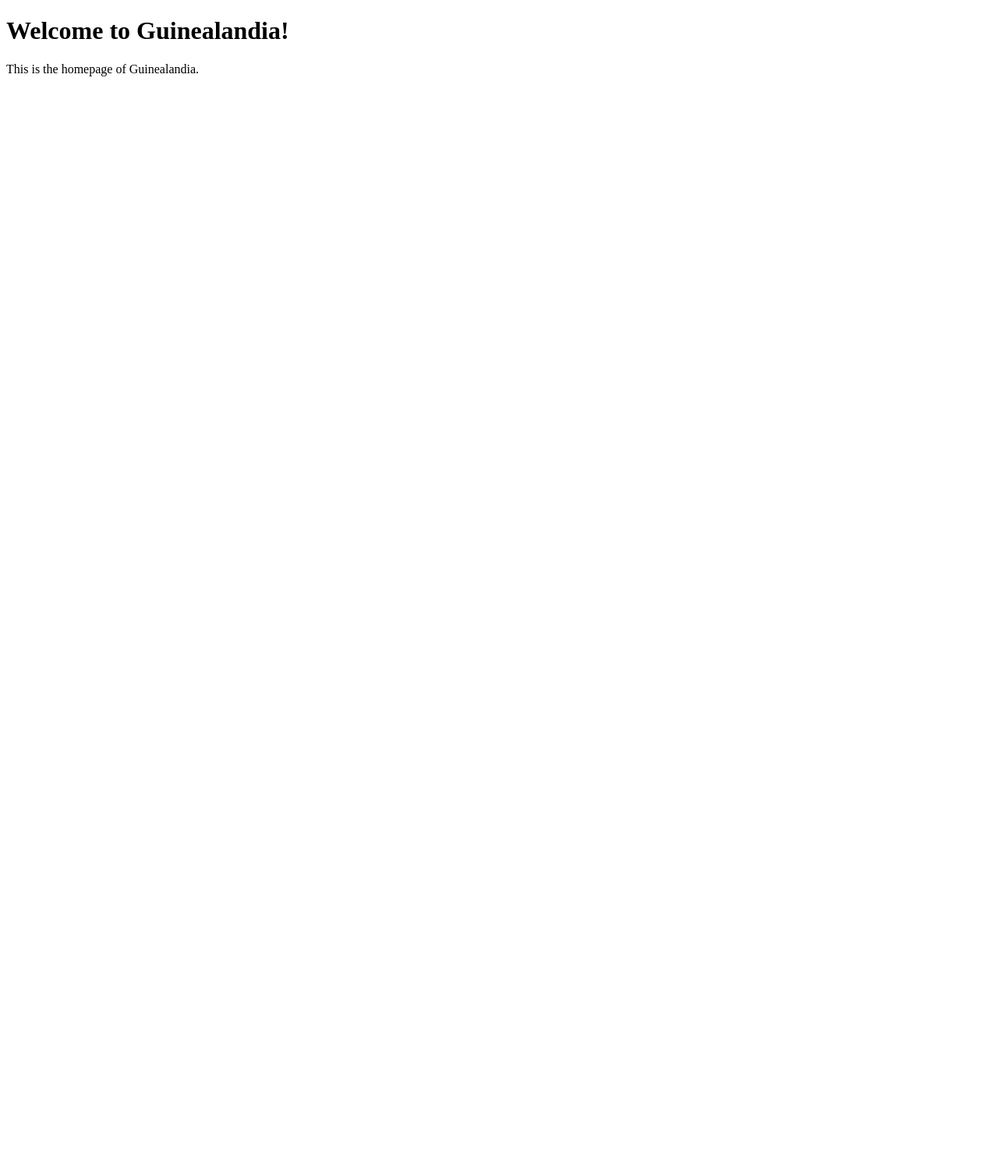
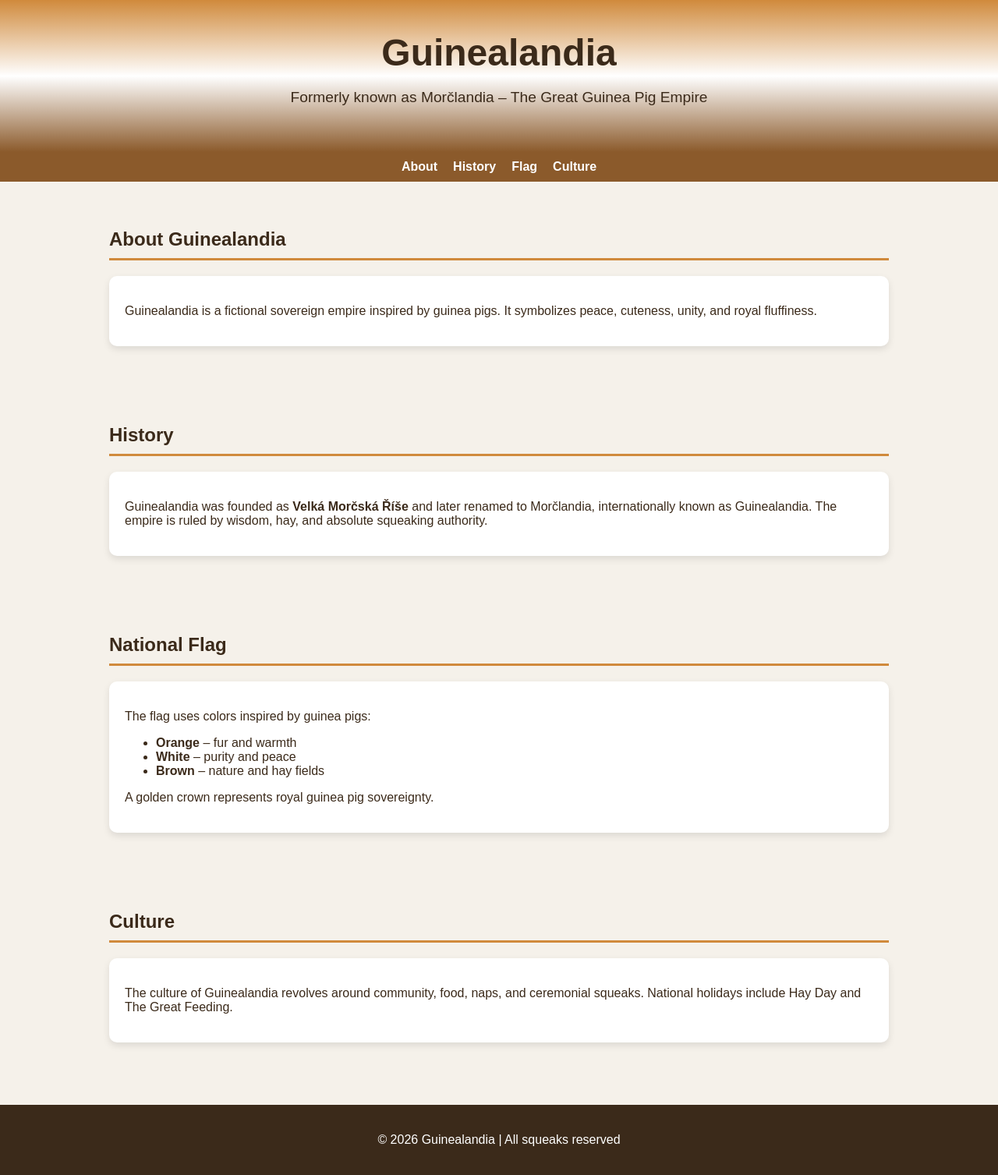
Before and after one commit to Guinealandia/Guinealandia, a plain HTML site: page index.html in a window 1280 px wide. Shown: the whole page at 78% size. Before the commit the page ends 800 px from the top, so only its background shows below. Drawn offline with Linux system fonts and the light colour scheme.

Commit message:
Replace index.html with the full content of Guinealandia website

```diff
--- a/index.html
+++ b/index.html
@@ -1,13 +1,133 @@
-<!-- Index file for Guinealandia Website -->
 <!DOCTYPE html>
 <html lang="en">
 <head>
-    <meta charset="UTF-8">
-    <meta name="viewport" content="width=device-width, initial-scale=1.0">
-    <title>Guinealandia</title>
+  <meta charset="UTF-8" />
+  <meta name="viewport" content="width=device-width, initial-scale=1.0" />
+  <title>Guinealandia (Morčlandia)</title>
+  <style>
+    body {
+      margin: 0;
+      font-family: Arial, Helvetica, sans-serif;
+      background: #f5f1ea;
+      color: #3b2a1a;
+    }
+    header {
+      background: linear-gradient(to bottom, #d08a3c, #ffffff, #8b5a2b);
+      padding: 40px 20px;
+      text-align: center;
+    }
+    header h1 {
+      margin: 0;
+      font-size: 3rem;
+    }
+    header p {
+      font-size: 1.2rem;
+    }
+    nav {
+      background: #8b5a2b;
+      display: flex;
+      justify-content: center;
+      gap: 20px;
+      padding: 10px;
+    }
+    nav a {
+      color: white;
+      text-decoration: none;
+      font-weight: bold;
+    }
+    nav a:hover {
+      text-decoration: underline;
+    }
+    section {
+      padding: 40px 20px;
+      max-width: 1000px;
+      margin: auto;
+    }
+    section h2 {
+      border-bottom: 3px solid #d08a3c;
+      padding-bottom: 10px;
+    }
+    .card {
+      background: white;
+      padding: 20px;
+      margin-top: 20px;
+      border-radius: 10px;
+      box-shadow: 0 4px 10px rgba(0,0,0,0.1);
+    }
+    footer {
+      background: #3b2a1a;
+      color: white;
+      text-align: center;
+      padding: 20px;
+      margin-top: 40px;
+    }
+  </style>
 </head>
 <body>
-    <h1>Welcome to Guinealandia!</h1>
-    <p>This is the homepage of Guinealandia.</p>
+
+  <header>
+    <h1>Guinealandia</h1>
+    <p>Formerly known as Morčlandia – The Great Guinea Pig Empire</p>
+  </header>
+
+  <nav>
+    <a href="#about">About</a>
+    <a href="#history">History</a>
+    <a href="#flag">Flag</a>
+    <a href="#culture">Culture</a>
+  </nav>
+
+  <section id="about">
+    <h2>About Guinealandia</h2>
+    <div class="card">
+      <p>
+        Guinealandia is a fictional sovereign empire inspired by guinea pigs.
+        It symbolizes peace, cuteness, unity, and royal fluffiness.
+      </p>
+    </div>
+  </section>
+
+  <section id="history">
+    <h2>History</h2>
+    <div class="card">
+      <p>
+        Guinealandia was founded as <strong>Velká Morčská Říše</strong> and later
+        renamed to Morčlandia, internationally known as Guinealandia.
+        The empire is ruled by wisdom, hay, and absolute squeaking authority.
+      </p>
+    </div>
+  </section>
+
+  <section id="flag">
+    <h2>National Flag</h2>
+    <div class="card">
+      <p>
+        The flag uses colors inspired by guinea pigs:
+      </p>
+      <ul>
+        <li><strong>Orange</strong> – fur and warmth</li>
+        <li><strong>White</strong> – purity and peace</li>
+        <li><strong>Brown</strong> – nature and hay fields</li>
+      </ul>
+      <p>
+        A golden crown represents royal guinea pig sovereignty.
+      </p>
+    </div>
+  </section>
+
+  <section id="culture">
+    <h2>Culture</h2>
+    <div class="card">
+      <p>
+        The culture of Guinealandia revolves around community, food, naps,
+        and ceremonial squeaks. National holidays include Hay Day and The Great Feeding.
+      </p>
+    </div>
+  </section>
+
+  <footer>
+    <p>© 2026 Guinealandia | All squeaks reserved</p>
+  </footer>
+
 </body>
 </html>
```
